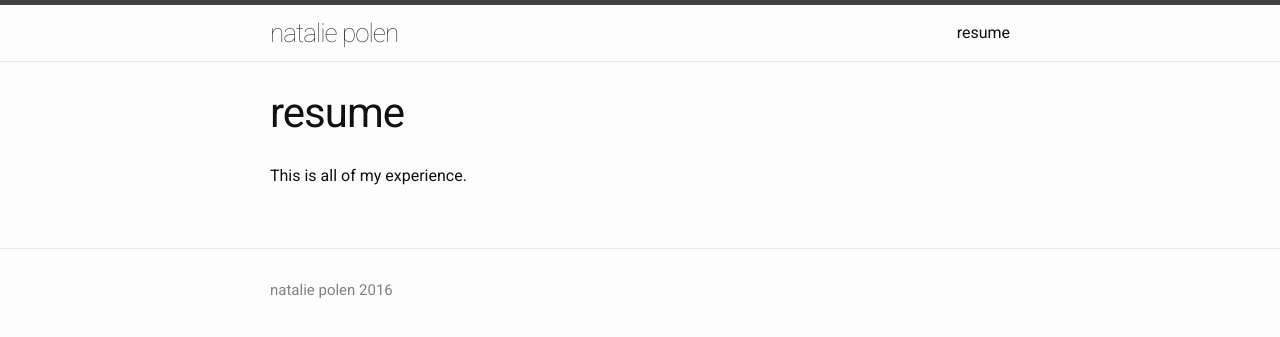
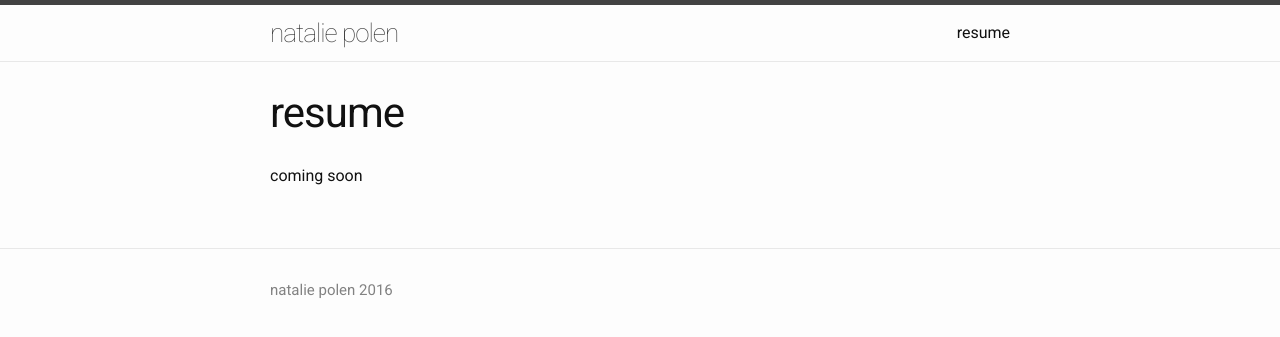
Before and after one commit to nataliecodes/www.nataliepolen.com, a Jekyll site: the page built from resume.md, in a window 1280 px wide. Shown: the top 337 px of the page. Built offline with Jekyll 4.4.1, drawn with Linux system fonts in a browser that asks for light colours.

Commit message:
Add coming soon to resume page

```diff
--- a/resume.md
+++ b/resume.md
@@ -4,4 +4,4 @@ title: resume
 permalink: /resume/
 ---
 
-This is all of my experience.
+coming soon
```
